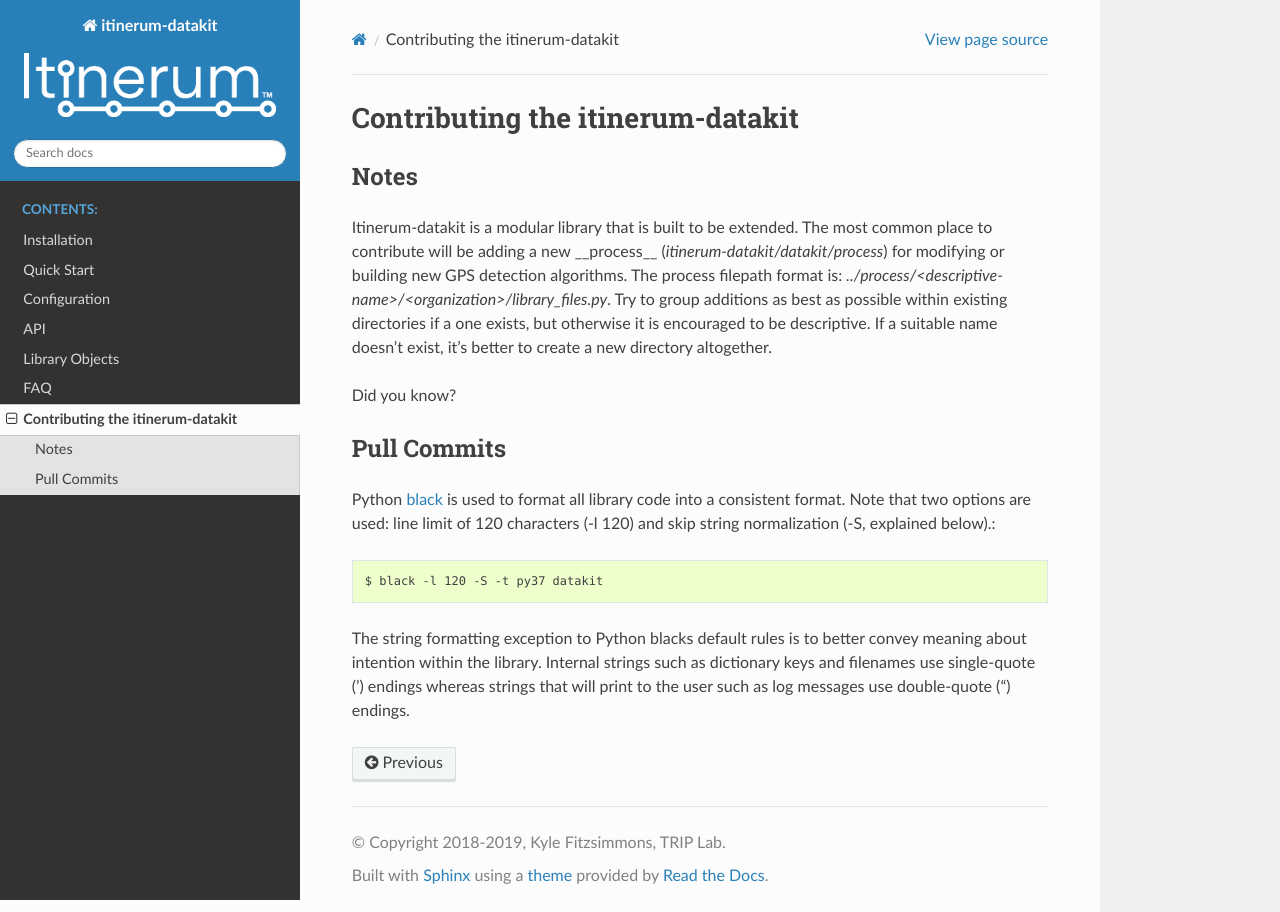
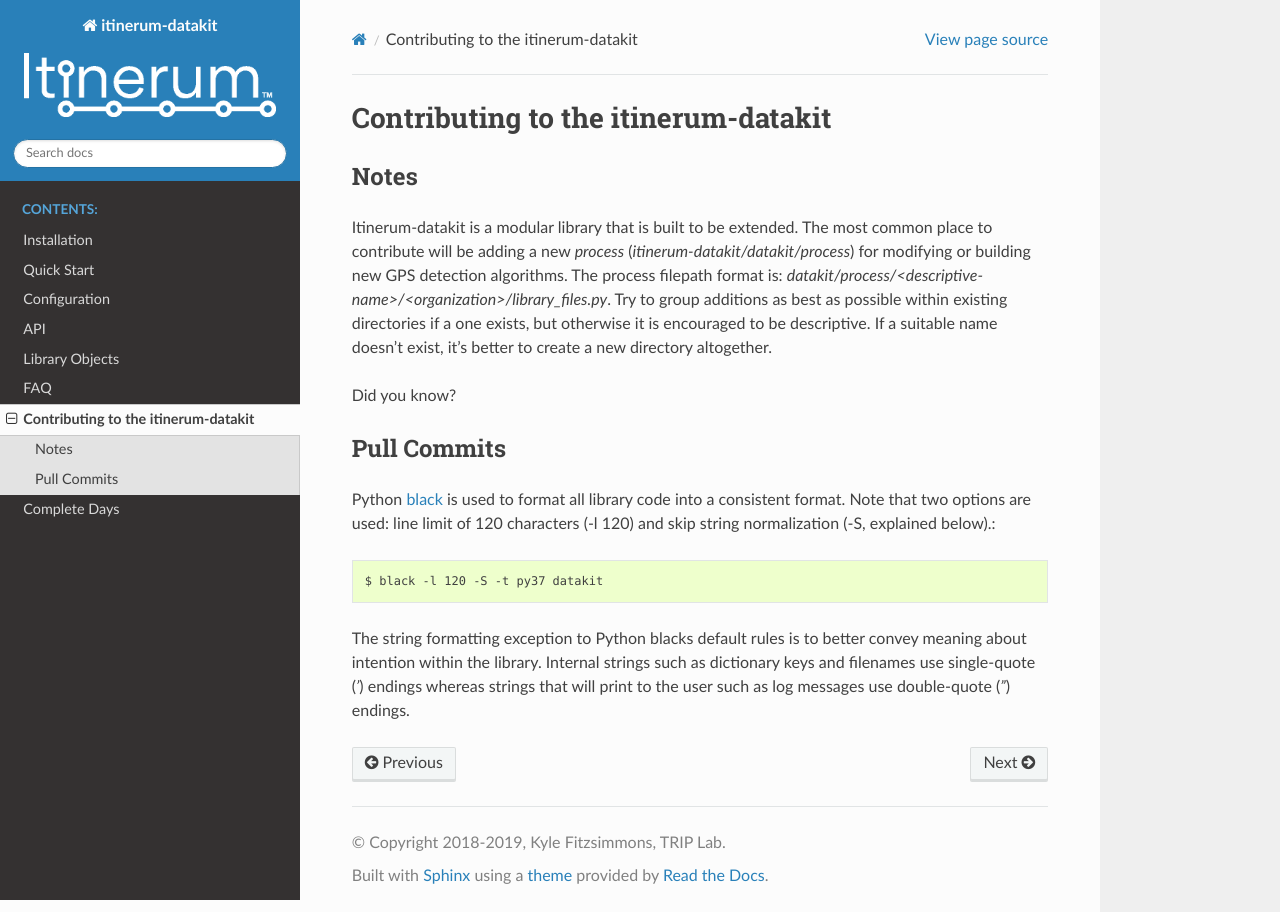
Before and after one commit to TRIP-Lab/itinerum-tripkit, a Sphinx documentation site: the page built from docs/contributing/style_guide.rst, in a window 1280 px wide. Built offline with Sphinx 7.4.7 and the Read the Docs theme 2.0.0, drawn with Linux system fonts in a browser that asks for light colours; pages that are not in the unit, such as notebooks, are missing from menus.

Commit message:
Docs TOC update

```diff
--- a/docs/contributing/style_guide.rst
+++ b/docs/contributing/style_guide.rst
@@ -1,14 +1,14 @@
 .. _StyleGuidePage:
 
-Contributing the itinerum-datakit
-=================================
+Contributing to the itinerum-datakit
+====================================
 
 
 Notes
 -----
-Itinerum-datakit is a modular library that is built to be extended. The most common place to contribute will be adding a new __process__
+Itinerum-datakit is a modular library that is built to be extended. The most common place to contribute will be adding a new *process*
 (`itinerum-datakit/datakit/process`) for modifying or building new GPS detection algorithms. The process filepath format is:
-`../process/<descriptive-name>/<organization>/library_files.py`. Try to group additions as best as possible within existing directories if
+`datakit/process/<descriptive-name>/<organization>/library_files.py`. Try to group additions as best as possible within existing directories if
 a one exists, but otherwise it is encouraged to be descriptive. If a suitable name doesn't exist, it's better to create a new directory altogether.
 
 
@@ -23,7 +23,7 @@ and skip string normalization (-S, explained below).::
 $ black -l 120 -S -t py37 datakit
 
 The string formatting exception to Python blacks default rules is to better convey meaning about intention within the library. Internal strings such
-as dictionary keys and filenames use single-quote (') endings whereas strings that will print to the user such as log messages use double-quote (")
+as dictionary keys and filenames use single-quote (`'`) endings whereas strings that will print to the user such as log messages use double-quote (`"`)
 endings.
 
 .. _black: https://black.readthedocs.io/
--- a/docs/index.rst
+++ b/docs/index.rst
@@ -17,6 +17,7 @@ with the library's core methods directly.
 .. toctree::
    :maxdepth: 2
    :caption: Contents:
+   :glob:
 
    usage/installation
    usage/quickstart
```
